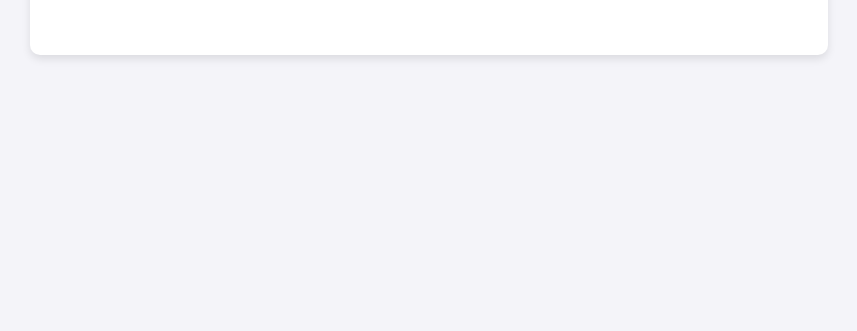
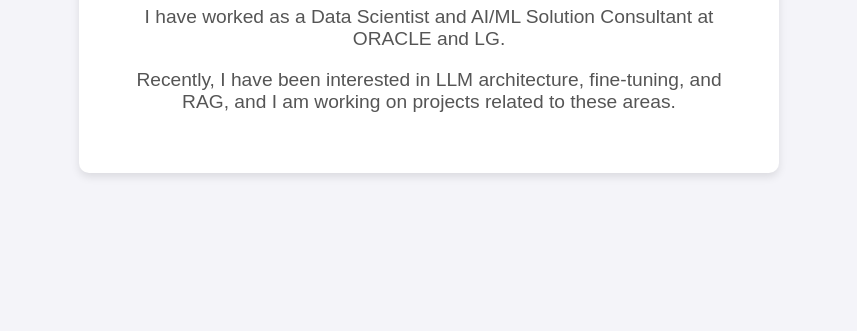
Before and after one commit to scottmsoh/scottmsoh.github.io, a plain HTML site: page index.html in a window 1280 px wide. Shown: the part 469-800 px from the top of the page, without its empty margins (211-1068 px from the left). Drawn offline with Linux system fonts and the light colour scheme.

Commit message:
Update index.html

```diff
--- a/index.html
+++ b/index.html
@@ -29,6 +29,7 @@
       font-size: 1.2rem;
       color: #555;
       text-align: center;
+      margin-bottom: 10px;
     }
 
     a {
@@ -51,6 +52,12 @@
       padding: 50px;
       border-radius: 10px;
       box-shadow: 0 4px 8px rgba(0, 0, 0, 0.1);
+      max-width: 600px;
+      text-align: center;
+    }
+
+    .intro {
+      margin-top: 20px;
     }
   </style>
 </head>
@@ -58,6 +65,12 @@
   <div class="container">
     <h1>Welcome to My Updated Page!</h1>
     <p>This is my CV: <a href="mycv.pdf">Download CV</a></p>
+
+    <div class="intro">
+      <p>My name is Minseok Oh, and I am currently studying in the MSIS program.</p>
+      <p>I have worked as a Data Scientist and AI/ML Solution Consultant at ORACLE and LG.</p>
+      <p>Recently, I have been interested in LLM architecture, fine-tuning, and RAG, and I am working on projects related to these areas.</p>
+    </div>
   </div>
 </body>
 </html>
```
